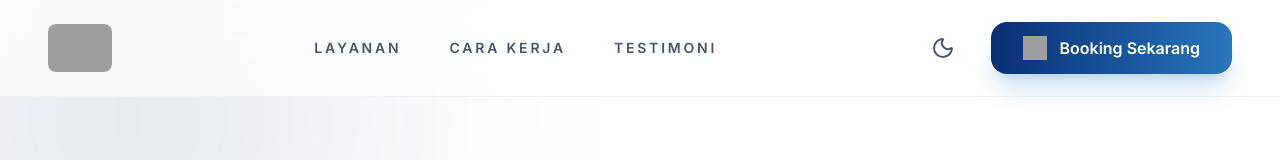
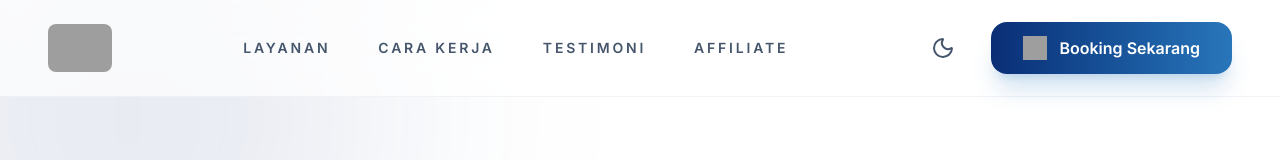
Before and after one commit to rwin81/Visigo, a React (Vite) app: page / in a window 1280 px wide. Shown: the top 160 px of the page. Built offline with nearby package versions, Linux system fonts and the light colour scheme; grey boxes are pictures that could not be loaded.

Commit message:
feat: Add affiliate link to navbar and footer
Introduces a new affiliate link to the main navigation and removes the "Karir" link from the footer. This enhances discoverability of the affiliate program.

```diff
--- a/src/components/Footer.tsx
+++ b/src/components/Footer.tsx
@@ -71,7 +71,6 @@ export const Footer = ({ content }: FooterProps) => {
             <h4 className="text-white font-extrabold mb-8 uppercase tracking-[0.2em] text-sm">Perusahaan</h4>
             <ul className="space-y-5">
               <li><a href="#" className="hover:text-brand-cyan transition-colors font-medium">Tentang Kami</a></li>
-              <li><a href="#" className="hover:text-brand-cyan transition-colors font-medium">Karir</a></li>
               <li><a href="#" className="hover:text-brand-cyan transition-colors font-medium">Blog</a></li>
               <li><a href="#" className="hover:text-brand-cyan transition-colors font-medium">Kontak</a></li>
             </ul>
--- a/src/components/Navbar.tsx
+++ b/src/components/Navbar.tsx
@@ -17,13 +17,16 @@ export const Navbar = ({ isDarkMode, setIsDarkMode, setIsBookingOpen, logoUrl }:
     { name: 'Layanan', href: '#layanan' },
     { name: 'Cara Kerja', href: '#cara-kerja' },
     { name: 'Testimoni', href: '#testimoni' },
+    { name: 'Affiliate', href: 'https://affiliate-visigo.netlify.app/', isExternal: true },
   ];
 
-  const handleNavClick = (e: React.MouseEvent<HTMLAnchorElement>, href: string) => {
+  const handleNavClick = (e: React.MouseEvent<HTMLAnchorElement>, link: typeof navLinks[0]) => {
+    if (link.isExternal) return;
+
     e.preventDefault();
     setIsMenuOpen(false);
 
-    const targetId = href.replace('#', '');
+    const targetId = link.href.replace('#', '');
     const element = document.getElementById(targetId);
 
     if (element) {
@@ -57,7 +60,9 @@ export const Navbar = ({ isDarkMode, setIsDarkMode, setIsBookingOpen, logoUrl }:
               <a
                 key={link.name}
                 href={link.href}
-                onClick={(e) => handleNavClick(e, link.href)}
+                onClick={(e) => handleNavClick(e, link)}
+                target={link.isExternal ? "_blank" : undefined}
+                rel={link.isExternal ? "noopener noreferrer" : undefined}
                 className="text-slate-600 dark:text-slate-300 hover:text-brand-cyan dark:hover:text-brand-cyan font-extrabold text-sm uppercase tracking-[0.2em] transition-all hover:scale-105"
               >
                 {link.name}
@@ -107,7 +112,9 @@ export const Navbar = ({ isDarkMode, setIsDarkMode, setIsBookingOpen, logoUrl }:
                 <a
                   key={link.name}
                   href={link.href}
-                  onClick={(e) => handleNavClick(e, link.href)}
+                  onClick={(e) => handleNavClick(e, link)}
+                  target={link.isExternal ? "_blank" : undefined}
+                  rel={link.isExternal ? "noopener noreferrer" : undefined}
                   className="block px-4 py-3 text-base font-medium text-slate-600 dark:text-slate-300 hover:text-brand-blue dark:hover:text-brand-cyan hover:bg-slate-50 dark:hover:bg-slate-900 rounded-xl transition-all"
                 >
                   {link.name}
```
